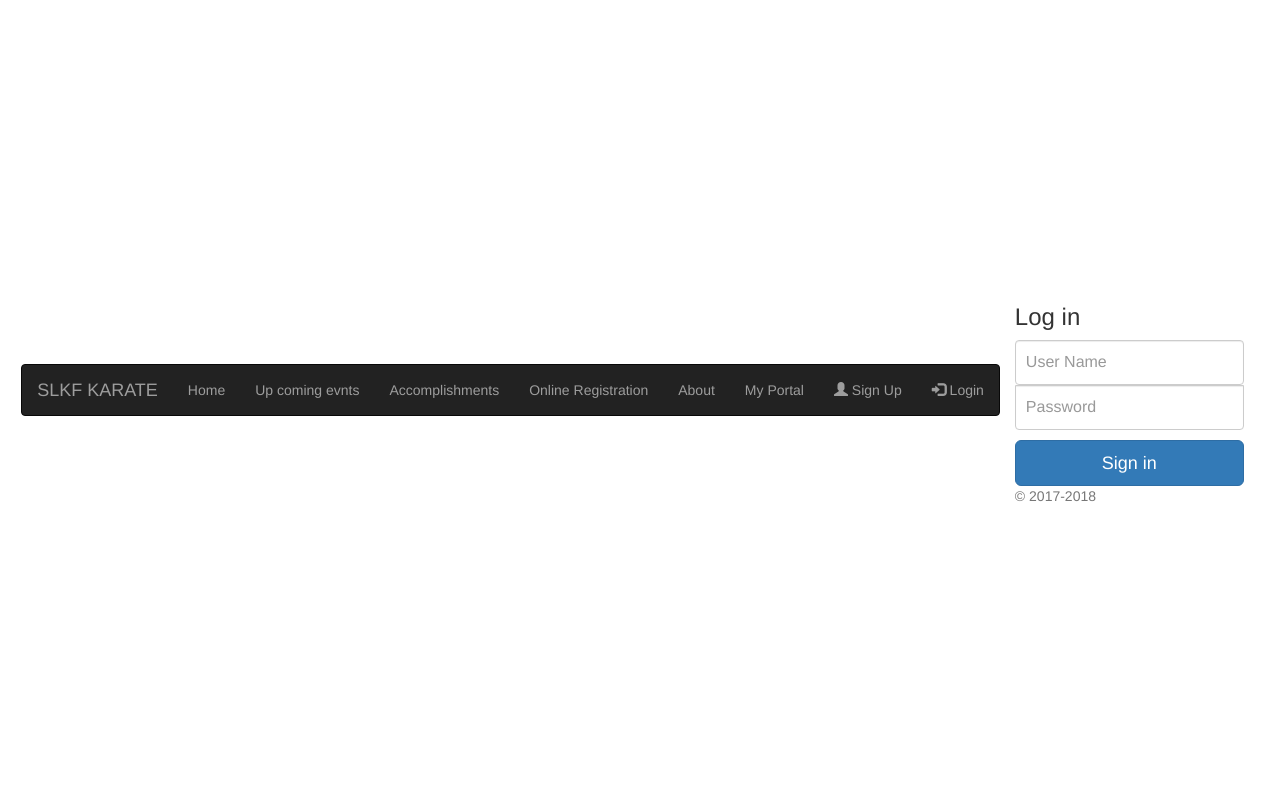
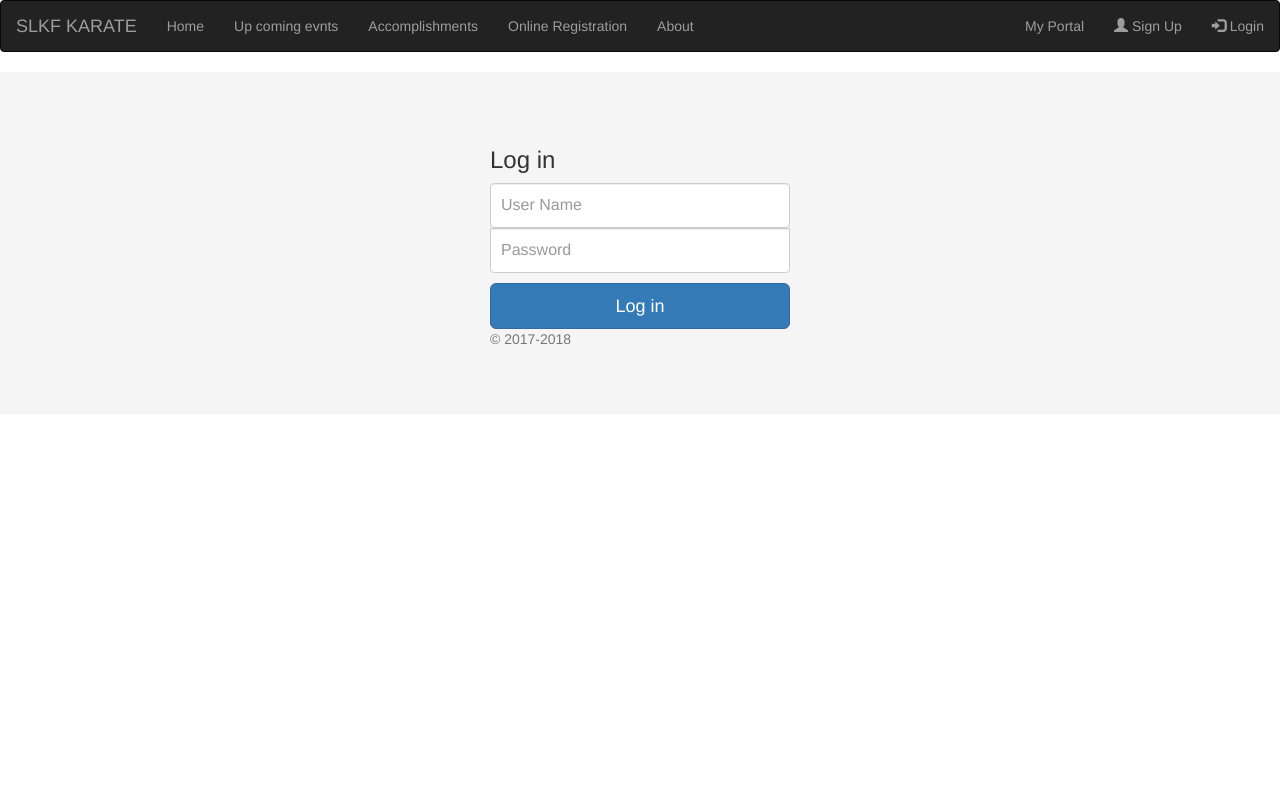
Before and after one commit to dasunkarunathilaka/Online-Karate-Event-Management-System, a Django app: page /event-management-system/login in a window 1280 px wide. Run offline with Django 3.2, Linux system fonts and the light colour scheme; some libraries are stand-ins or nearby versions.

Commit message:
Changed the db to MySQL. Minor css changes.

```diff
--- a/mysite/EventManagementSystem/static/event-management-system/css/style-index.css
+++ b/mysite/EventManagementSystem/static/event-management-system/css/style-index.css
@@ -1,11 +1,10 @@
 /* Padding below the footer and lighter body text */
 
 body {
-  padding-top: 3rem;
+    /*padding-top: 3rem;*/
     padding-bottom: 3rem;
     color: #5a5a5a;
 }
-
 
 /* CUSTOMIZE THE CAROUSEL
 -------------------------------------------------- */
@@ -14,6 +13,7 @@
 .carousel {
     margin-bottom: 4rem;
 }
+
 /* Since positioning the image, we need to help out the caption */
 .carousel-caption {
     bottom: 3rem;
@@ -25,6 +25,7 @@
     height: 32rem;
     background-color: #777;
 }
+
 .carousel-item > img {
     position: absolute;
     top: 0;
@@ -32,7 +33,6 @@
     min-width: 100%;
     height: 50rem;
 }
-
 
 /* MARKETING CONTENT
 -------------------------------------------------- */
@@ -42,14 +42,15 @@
     margin-bottom: 1.5rem;
     text-align: center;
 }
+
 .marketing h2 {
     font-weight: 400;
 }
+
 .marketing .col-lg-4 p {
     margin-right: .75rem;
     margin-left: .75rem;
 }
-
 
 /* Featurettes
 ------------------------- */
@@ -64,7 +65,6 @@
     line-height: 1;
     letter-spacing: -.05rem;
 }
-
 
 /* RESPONSIVE CSS
 -------------------------------------------------- */
--- a/mysite/EventManagementSystem/static/event-management-system/css/style-login.css
+++ b/mysite/EventManagementSystem/static/event-management-system/css/style-login.css
@@ -3,7 +3,7 @@
   height: 100%;
 }
 
-body {
+.login-box {
   display: -ms-flexbox;
   display: -webkit-box;
   display: flex;
@@ -18,31 +18,31 @@
   background-color: #f5f5f5;
 }
 
-.form-signin {
+.form-login {
   width: 100%;
   max-width: 330px;
   padding: 15px;
   margin: 0 auto;
 }
-.form-signin .checkbox {
+.form-login .checkbox {
   font-weight: 400;
 }
-.form-signin .form-control {
+.form-login .form-control {
   position: relative;
   box-sizing: border-box;
   height: auto;
   padding: 10px;
   font-size: 16px;
 }
-.form-signin .form-control:focus {
+.form-login .form-control:focus {
   z-index: 2;
 }
-.form-signin input[type="email"] {
+.form-login input[type="email"] {
   margin-bottom: -1px;
   border-bottom-right-radius: 0;
   border-bottom-left-radius: 0;
 }
-.form-signin input[type="password"] {
+.form-login input[type="password"] {
   margin-bottom: 10px;
   border-top-left-radius: 0;
   border-top-right-radius: 0;
--- a/mysite/EventManagementSystem/templates/event-management-system/header.html
+++ b/mysite/EventManagementSystem/templates/event-management-system/header.html
@@ -5,10 +5,10 @@
 
     <meta charset="UTF-8">
     <title>Online Karate Event Management System</title>
-    <link rel="stylesheet" type="text/css" href="{% static 'event-management-system/css/style-index.css' %}">
+
     {% block customCss %}
     {% endblock %}
-
+    <link rel="stylesheet" type="text/css" href="{% static 'event-management-system/css/style-index.css' %}">
     <!-- Latest compiled and minified CSS -->
     <link rel="stylesheet" href="https://maxcdn.bootstrapcdn.com/bootstrap/3.3.7/css/bootstrap.min.css">
     <!-- jQuery library -->
@@ -26,7 +26,7 @@
         </div>
         <ul class="nav navbar-nav">
             <li>
-                <a href="index.htm">Home</a>
+                <a href="/event-management-system/">Home</a>
             </li>
             <li>
                 <a href="#">Up coming evnts</a>
@@ -35,7 +35,7 @@
                 <a href="#">Accomplishments</a>
             </li>
             <li>
-                <a href="associationportal/playerform.htm">Online Registration</a>
+                <a href="associationportal/playerform">Online Registration</a>
             </li>
             <li>
                 <a href="#">About</a>
--- a/mysite/EventManagementSystem/templates/event-management-system/index.html
+++ b/mysite/EventManagementSystem/templates/event-management-system/index.html
@@ -2,7 +2,7 @@
 {% load staticfiles %}
 
 {% block customCss %}
-<link rel="stylesheet" type="text/css" href="{% static 'event-management-system/css/style-index.css' %}">
+<!--<link rel="stylesheet" type="text/css" href="{% static 'event-management-system/css/style-index.css' %}">-->
 {% endblock %}
 
 
--- a/mysite/EventManagementSystem/templates/event-management-system/login.html
+++ b/mysite/EventManagementSystem/templates/event-management-system/login.html
@@ -7,8 +7,8 @@
 
 
 {% block content %}
-
-<form class="form-signin">
+<div class="login-box">
+<form class="form-login">
     <h1 class="h3 mb-3 font-weight-normal">Log in</h1>
     <label class="sr-only">User Name</label>
     <input name='userName' id="inputUserName" class="form-control" placeholder="User Name">
@@ -17,8 +17,8 @@
     <div class="checkbox mb-3">
 
     </div>
-    <button class="btn btn-lg btn-primary btn-block" type="submit">Sign in</button>
+    <button class="btn btn-lg btn-primary btn-block" type="submit">Log in</button>
     <p class="mt-5 mb-3 text-muted">&copy; 2017-2018</p>
 </form>
-
+</div>
 {% endblock %}
```
Also changed, not shown: mysite/db.sqlite3 (deleted). Lines whose indentation alone changed are shown as unchanged.
